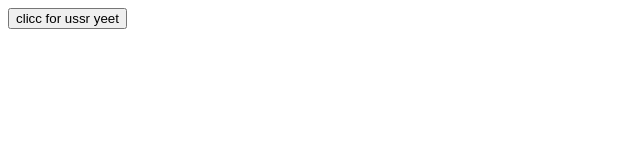
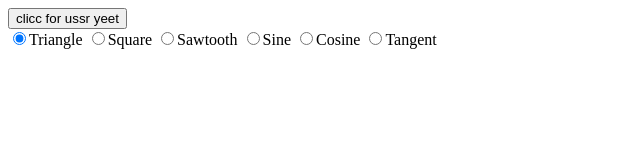
Before and after one commit to camden314/camden314.github.io, a plain HTML site: page index.html in a window 1280 px wide. Shown: the whole page, without its empty margins (0-640 px from the left). Drawn offline with Linux system fonts and the light colour scheme.

Commit message:
Update index.html

```diff
--- a/index.html
+++ b/index.html
@@ -8,5 +8,13 @@
   <body>
     <script src="script.js"></script>
     <button onclick="playMelody();">clicc for ussr yeet</button>
+    <div id="radios">
+      <input type="radio" value="triangle" checked="checked"/>Triangle
+      <input type="radio" value="square"/>Square
+      <input type="radio" value="sawtooth"/>Sawtooth
+      <input type="radio" value="sine"/>Sine
+      <input type="radio" value="cosine"/>Cosine
+      <input type="radio" value="tangent"/>Tangent
+    </div>
   </body>
 </html>
```
